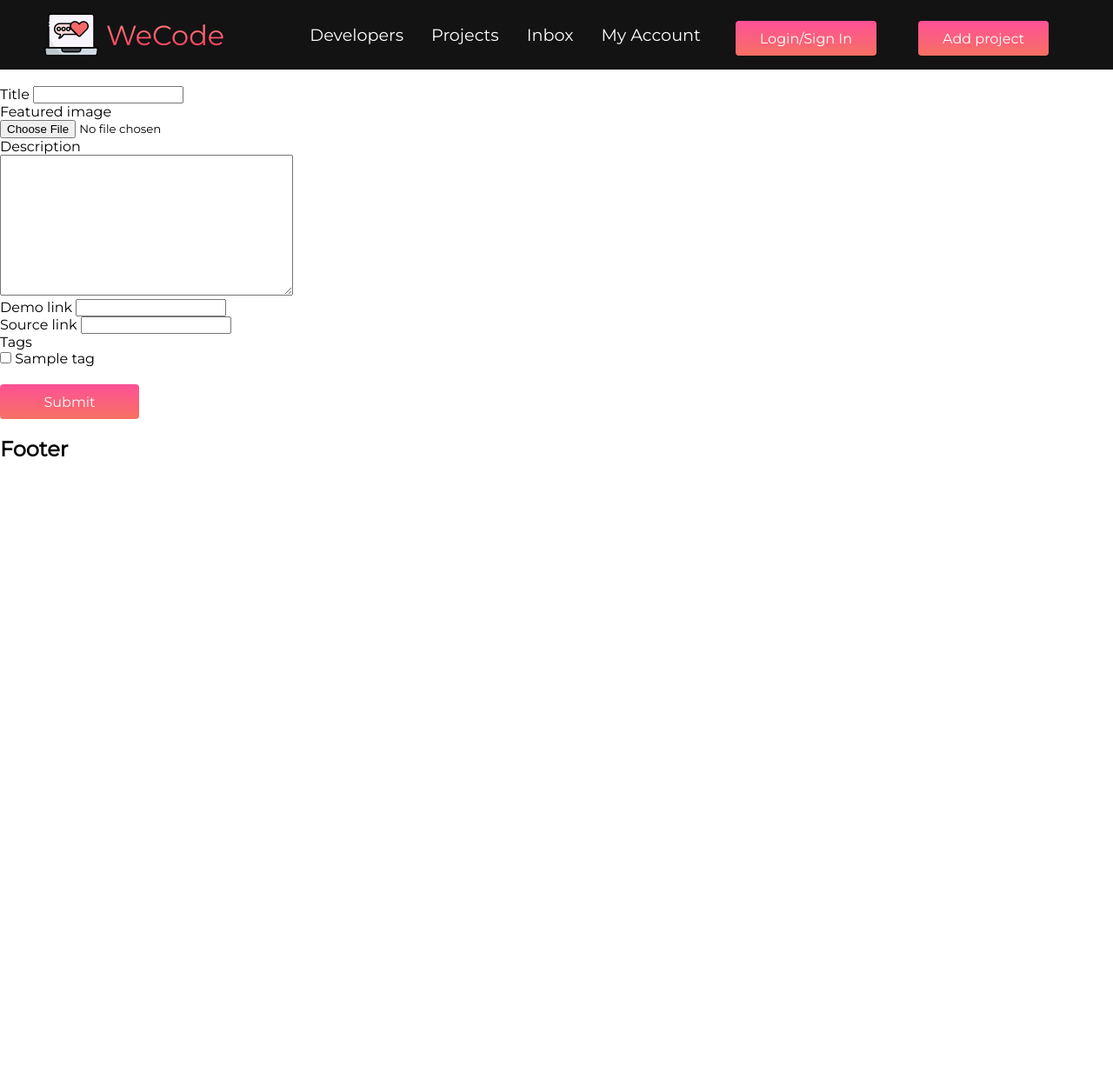
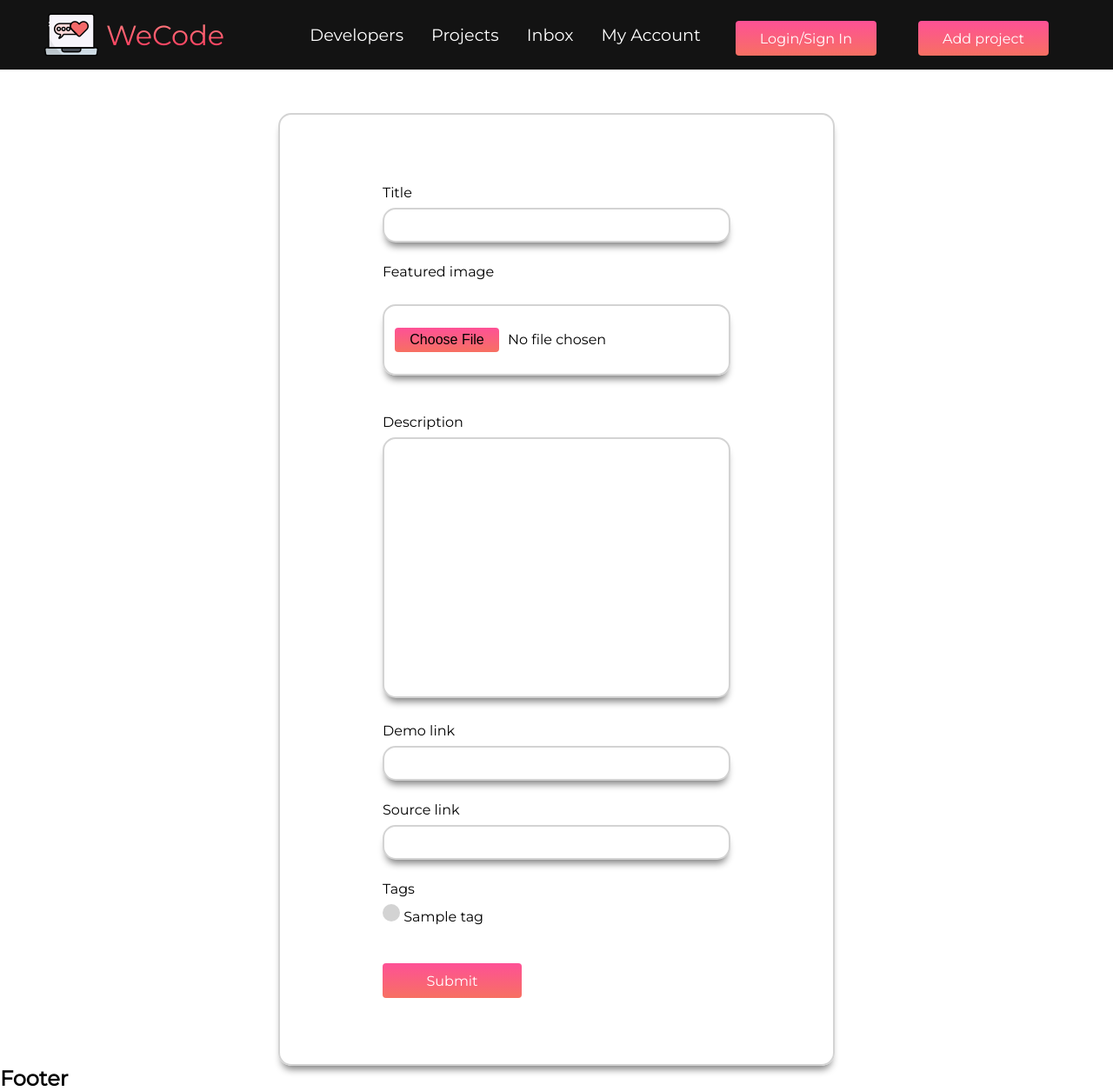
Before and after one commit to AnastasiaLunina/django-wecode, a Django app: page /create-project/ in a window 1280 px wide. Shown: the whole page at 87% size. Before the commit the page ends 526 px from the top, so only its background shows below. Run offline with Django 3.2, Linux system fonts and the light colour scheme; tables that the repository leaves empty hold one stand-in row (values such as "Sample post").

Commit message:
Add styles

```diff
--- a/projects/forms.py
+++ b/projects/forms.py
@@ -23,3 +23,4 @@ class ProjectForm(ModelForm):
 
             for name, field in self.fields.items():
                 field.widget.attrs.update({'class': 'input'})
+                field['description'].widget.attrs.update({'class': 'custom-scroll'})
--- a/static/styles/main.css
+++ b/static/styles/main.css
@@ -561,3 +561,149 @@
   .pagination .btn.btn--sub {
     color: black;
   }
+
+  /* Form */
+  .content-box {
+    display: flex;
+    justify-content: center;
+  }
+
+  .formWrapper {
+    display: flex;
+    justify-content: center;
+    list-style: none;
+    padding: 3.5rem 5rem;
+    width: 50vw;
+    border-radius: 0.7rem;
+    margin-top: 50px;
+    border: 2px solid lightgray;
+    border-radius: 15px;
+    box-shadow: 0 8px 8px -4px grey;
+  }
+
+  .formPage .formWrapper__subject {
+    font-size: 2.8rem;
+    color: var(--color-sub);
+    margin-bottom: 1rem;
+    margin-top: 2rem;
+  }
+
+  .form {
+    display: block;
+  }
+
+  .form__field {
+    margin-top: 1.5rem;
+    margin-bottom: 1.5rem;
+  }
+
+  .form__error {
+    display: block;
+    font-size: 1.4rem;
+  }
+
+  .form__label,
+  .form__field > label {
+    display: block;
+    margin-bottom: 0.5rem;
+  }
+
+  .form__label--inline {
+    display: inline-block;
+    margin-bottom: 0.8rem;
+  }
+
+  #id_tags {
+    list-style-type: none;
+  }
+
+  #id_description {
+    height: 300px;
+    width: 400px;
+    resize: none;
+    outline: black;
+    padding: 15px;
+  }
+
+  #id_demo_link, #id_title, #id_source_link {
+    height: 40px;
+    width: 400px;
+    border: 2px solid lightgray;
+    border-radius: 15px;
+    box-shadow: 0 8px 8px -4px grey;
+    outline: black;
+    padding: 15px;
+  }
+
+  #id_description {
+    border: 2px solid lightgray;
+    border-radius: 15px;
+    box-shadow: 0 8px 8px -4px grey;
+    outline: black;
+  }
+
+  #id_featured_image {
+    border: 2px solid lightgray;
+    border-radius: 15px;
+    box-shadow: 0 8px 8px -4px grey;
+    outline: black;
+    padding: 5px 12px;
+    color: black;
+    margin: 20px 0;
+    font-size: 1rem;
+    width: 100%;
+  }
+
+  ::-webkit-file-upload-button {
+    background-image: linear-gradient(to top, #f77062 0%, #fe5196 100%);
+    border-radius: 4px;
+    border: none;
+    padding: 5px 12px;
+    margin: 20px 0;
+    width: 120px;
+    cursor: pointer;
+    margin-right: 10px;
+  }
+
+  ::-webkit-file-upload-button:hover {
+    background-image: linear-gradient(to top, #fe5196 0%, #f77062 100%);
+    color: #fff;
+
+  }
+
+  #id_tags input {
+    width: 20px; height: 20px;
+    border-radius: 50%;
+    transition: box-shadow .3s;
+    background: lightgrey;
+    cursor: pointer;
+    border: 0;
+    appearance: none; -webkit-appearance: none;
+  }
+
+  #id_tags input:checked{
+    box-shadow: inset 0 0 0 20px #fe5196;
+  }
+
+/* Custom Scrollbar */
+#id_description {
+  overflow-y: auto;
+  max-height: 75vh;
+}
+
+#id_description::-webkit-scrollbar-track {
+  box-shadow: inset 0 0 6px rgba(0, 0, 0, 0.4);
+  border-radius: 10px;
+  background-color: rgba(255, 255, 255, 0.3);
+  margin-right: 5px;
+}
+
+#id_description::-webkit-scrollbar {
+  width: 10px;
+}
+
+#id_description::-webkit-scrollbar-thumb {
+  border-radius: 10px;
+  box-shadow: inset 0 0 6px rgba(0, 0, 0, 0.3);
+  background-color: rgba(0, 0, 0, 0.8);
+}
```
Also changed, not shown: static/styles/admin.css (added, +84 -0 lines), templates/admin/base_site.html (added, +24 -0 lines).
